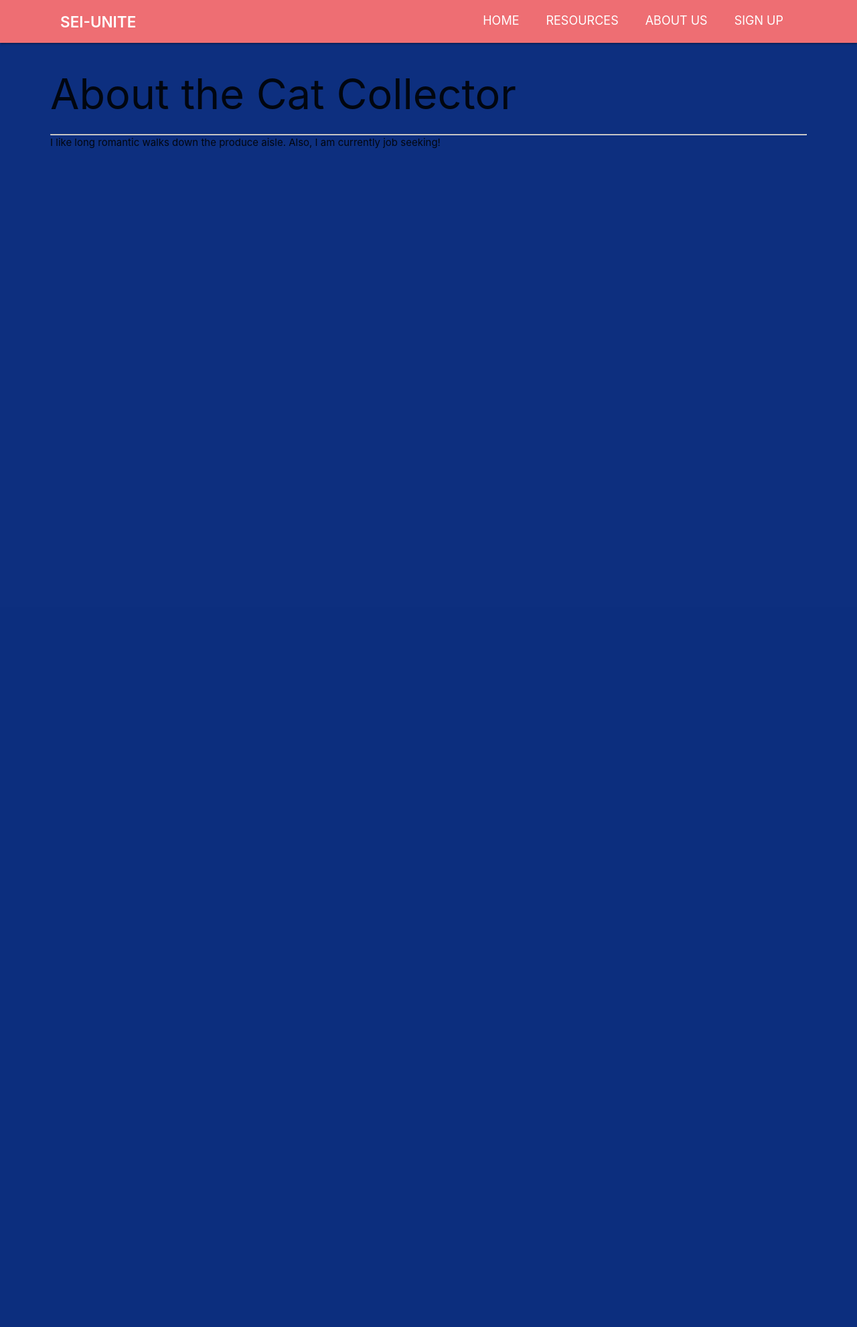
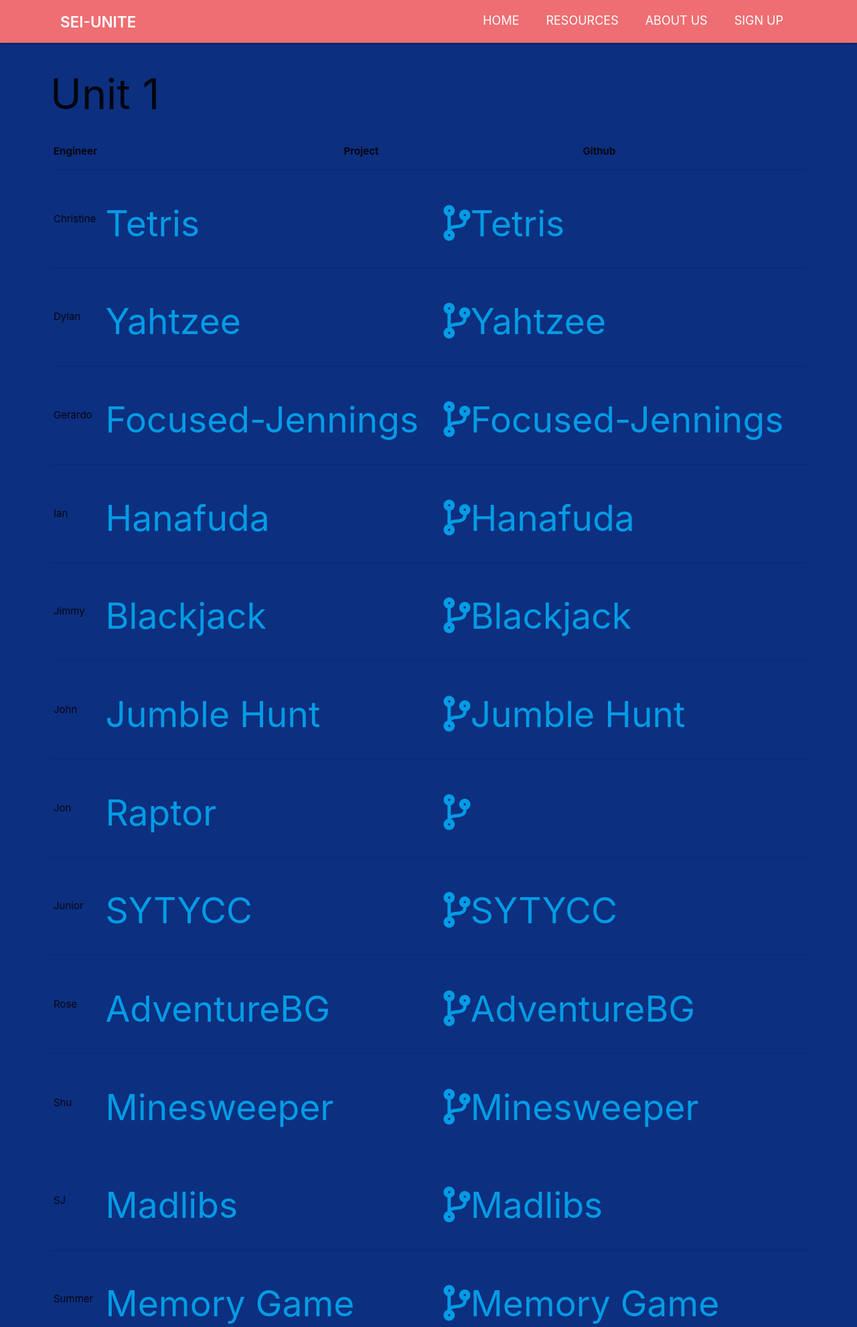
Before and after one commit to Jadessu/sei-unite, a Django app: page /about/ in a window 1280 px wide. Shown: the top 1982 px of the page at 67% size. Before the commit the page ends 222 px from the top, so only its background shows below. Run offline with Django 3.2, Linux system fonts and the light colour scheme; lists and menus that the app fills with data are empty; some libraries are stand-ins or nearby versions.

Commit message:
add unit1 projects

```diff
--- a/main_app/templates/about.html
+++ b/main_app/templates/about.html
@@ -1,13 +1,151 @@
 {% extends 'base.html' %}
+{% load static %}
+
+{% block head %}
+<link rel="stylesheet" type="text/css" href="{% static 'css/about.css' %}"/>
+{% endblock %}
 
 {% block content %}
+<div class="unit1">
+<section>
+  <!--for demo wrap-->
+  <h1>Unit 1</h1>
+  <div class="tbl-header">
+    <table cellpadding="0" cellspacing="0" border="0">
+      <thead>
+        <tr>
+          <th>Engineer</th>
+          <th>Project</th>
+          <th>Github</th>
 
-<h1>About the Cat Collector</h1>
-<hr />
-<p>
-  I like long romantic walks down the produce aisle. Also, I am currently job seeking!
+        </tr>
+      </thead>
+    </table>
+  </div>
+  <div class="tbl-content">
+    <table cellpadding="0" cellspacing="0" border="0">
+      <tbody>
+        <tr>
+          <td>Christine</td>
+          <td> <h2><a href="https://christinew2-tetris.netlify.app/">Tetris</a></h2> </td>
+          <td><h2><a href="https://github.com/christinew2/unit-1-project/blob/main/js/pseudocode.js"><i class="fas fa-code-branch"></i>Tetris</a></h2></td>
+
+        </tr>
+        <tr>
+          <td>Dylan</td>
+          <td><h2><a href="https://hammer-yahtzee.netlify.app/">Yahtzee</a></h2></td>
+          <td><h2><a href=""><i class="fas fa-code-branch"></i>Yahtzee</a></h2></td>
+
+        </tr>
+        <tr>
+          <td>Gerardo</td>
+          <td><h2><a href="https://focused-jennings-1f0f30.netlify.app/">Focused-Jennings</a></h2></td>
+          <td><h2><a href="https://github.com/geedtd/ConnectFour"><i class="fas fa-code-branch"></i>Focused-Jennings</a></h2></td>
+
+        </tr>
+        <tr>
+          <td>Ian</td>
+          <td><h2><a href="https://hanafuda-sakura.netlify.app/">Hanafuda</a></h2></td>
+          <td><h2><a href="https://github.com/teradaian/hanafuda"><i class="fas fa-code-branch"></i>Hanafuda</a></h2></td>
+
+        </tr>
+        <tr>
+          <td>Jimmy</td>
+          <td><h2><a href="https://jeblackjack.netlify.app/">Blackjack</a></h2> </td>
+          <td><h2><a href="https://github.com/JImmyJImmy0/blackjack-project"><i class="fas fa-code-branch"></i>Blackjack</a></h2></td>
+
+        </tr>
+        <tr>
+          <td>John</td>
+          <td><h2><a href="https://jumble-hunt.netlify.app/">Jumble Hunt</a></h2></td>
+          <td><h2><a href="https://github.com/JohnnyMohawk/jumble-hunt-game"><i class="fas fa-code-branch"></i>Jumble Hunt</a></h2></td>
+
+        </tr>
+        <tr>
+          <td>Jon</td>
+          <td><h2><a href="https://raptorgame.netlify.app/">Raptor</a></h2></td>
+          <td><h2><a href="https://github.com/jonathanherman1/raptor/blob/main/plan.md"><i class="fas fa-code-branch"></i></a></h2></td>
+
+        </tr>
+        <tr>
+          <td>Junior</td>
+          <td><h2><a href="https://sytycc.netlify.app/">SYTYCC</a></h2></td>
+          <td><h2><a href="https://github.com/Jadessu/Project-Quiz-Game"><i class="fas fa-code-branch"></i>SYTYCC</a></h2></td>
+
+        </tr>
+        <tr>
+          <td>Rose</td>
+          <td><h2><a href="https://adventurebg.rosieahill.com/">AdventureBG</a></h2></td>
+          <td><h2><a href="https://github.com/RoseAHill/adventure-board-game"><i class="fas fa-code-branch"></i>AdventureBG</a></h2></td>
+
+        </tr>
+        <tr>
+          <td>Shu</td>
+          <td><h2><a href="https://shu-minesweeper-game.netlify.app/">Minesweeper</a></h2></td>
+          <td><h2><a href="https://github.com/shu-hu/project-1-minesweeper"><i class="fas fa-code-branch"></i>Minesweeper</a></h2></td>
+
+        </tr>
+        <tr>
+          <td>SJ</td>
+          <td><h2><a href="https://sj-madlibs.netlify.app/">Madlibs</a></h2></td>
+          <td><h2><a href="https://github.com/sarahgaled/unit-1-project"><i class="fas fa-code-branch"></i>Madlibs</a></h2></td>
+
+        </tr>
+        <tr>
+          <td>Summer</td>
+          <td><h2><a href="https://summerxing-unit1.netlify.app/">Memory Game</a></h2></td>
+          <td><h2><a href="https://github.com/SummerXiX/unit1project"><i class="fas fa-code-branch"></i>Memory Game</a></h2></td>
+
+        </tr>
+        <tr>
+          <td>Victor</td>
+          <td><h2><a href="https://epic-lichterman-354b9a.netlify.app/">Epic Lichterman</a></h2> </td>
+          <td><h2><a href="https://github.com/vzarate-94/Project-1-Quiz-Game"><i class="fas fa-code-branch"></i>Epic Lichterman</a></h2></td>
+
+        </tr>
+        <tr>
+          <td>Witte</td>
+          <td><h2><a href="https://snakereturns.netlify.app/">Snake Returns</a></h2></td>
+          <td><h2><a href="https://github.com/jwcrosby/snake"><i class="fas fa-code-branch"></i>Snake Returns</a></h2></td>
+
+        </tr>
+        <tr>
+          <td>Yoni</td>
+          <td><h2><a href="https://yoni-minesweeper.netlify.app/">Minesweeper</a></h2></td>
+          <td><h2><a href="https://github.com/yoni1994/unit-1-project"><i class="fas fa-code-branch"></i>Minesweeper</a></h2></td>
+
+        </tr>
+        <tr>
+          <td>Zach</td>
+          <td><h2><a href="https://trivia-mania.netlify.app/">Trivia Mania</a></h2></td>
+          <td><h2><a href="https://github.com/zmar0519/unit-1-project"><i class="fas fa-code-branch"></i>Trivia Mania</a></h2></td>
+
+        </tr>
 
 
-</p>
+
+
+
+
+
+
+
+
+
+
+
+
+
+
+      </tbody>
+    </table>
+  </div>
+</section>
+
+</div>
+
+
+
+
 
 {% endblock %}
```
Also changed, not shown: main_app/static/css/about.css (added).
